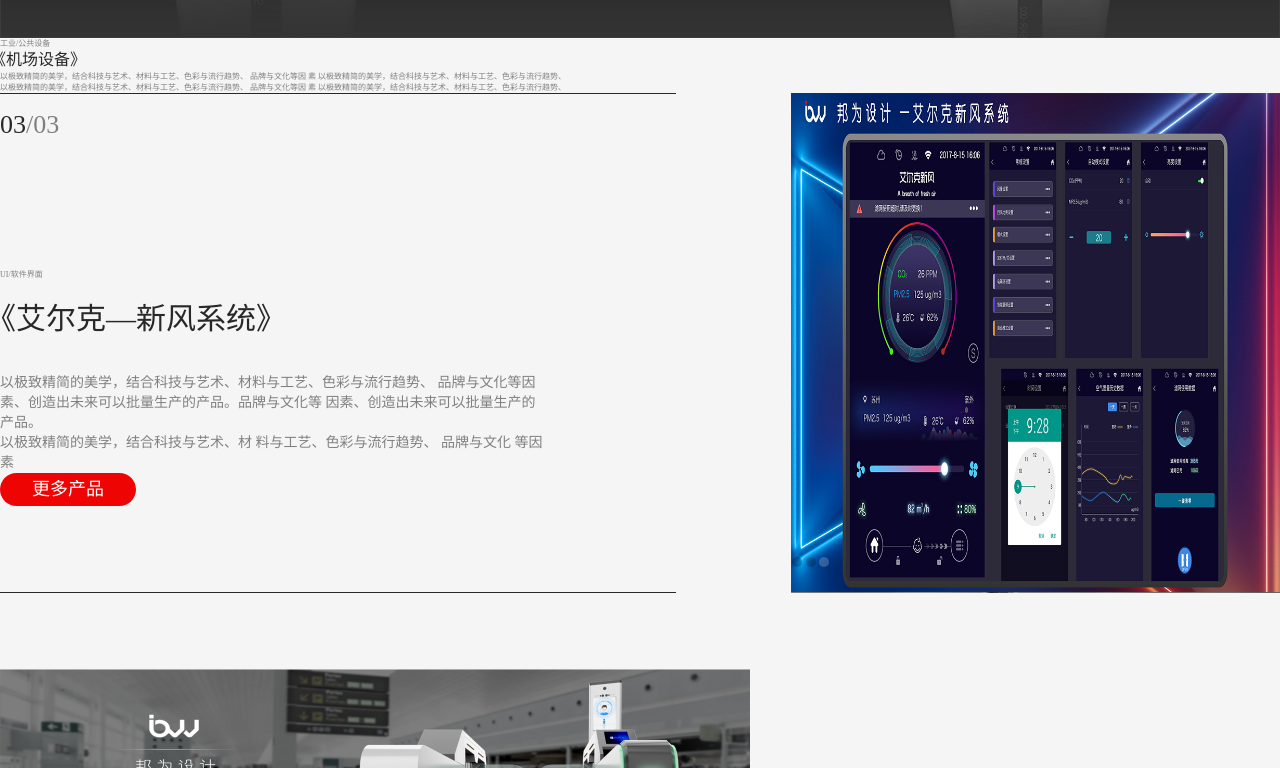
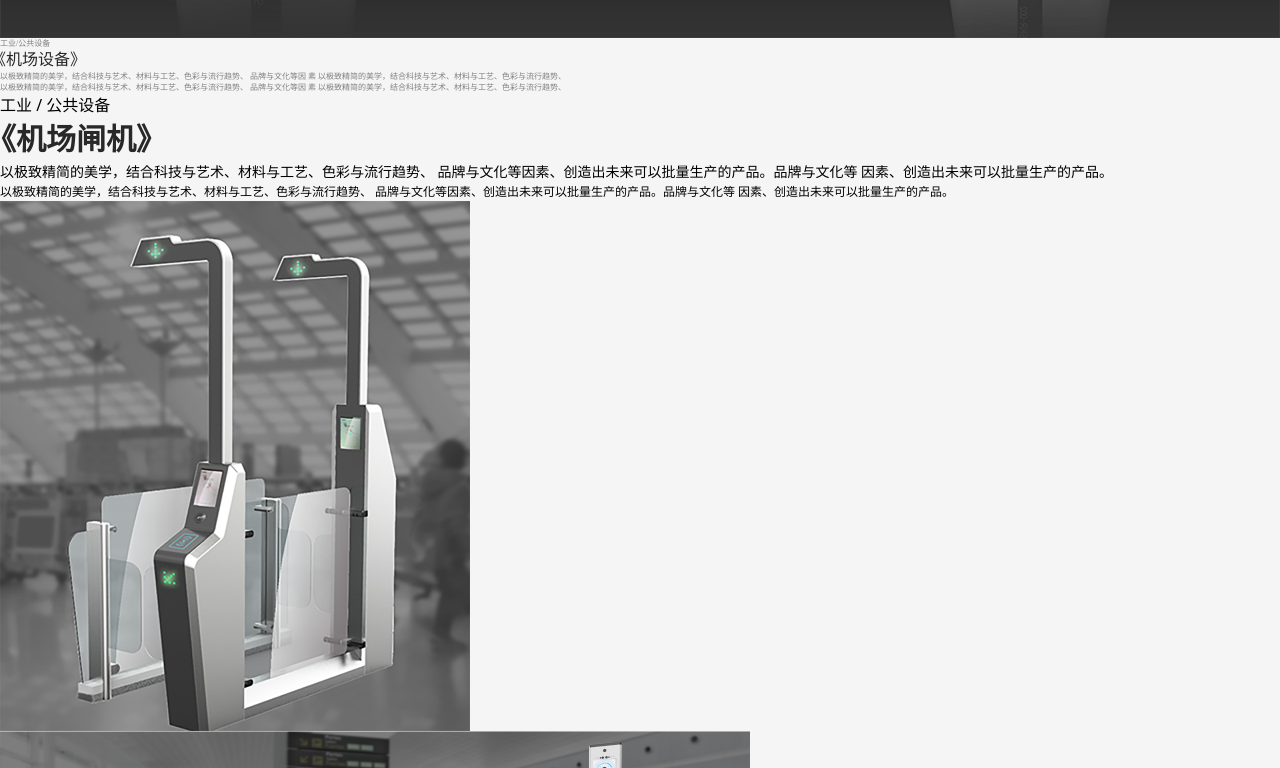
Before and after one commit to wangliang01/vue-official-website, a Vue app: page /#/case/detail in a window 1280 px wide. Shown: the part 852-1620 px from the top of the page. Built offline with nearby package versions, Linux system fonts and the light colour scheme; a web font is replaced by a local one.

Commit message:
update: 调整case/detail

```diff
--- a/index.html
+++ b/index.html
@@ -2,7 +2,7 @@
 <html lang="en">
   <head>
     <meta charset="UTF-8" />
-    <link rel="icon" type="image/png" href="/logo@2x.png" />
+    <link rel="icon" type="image/png" href="/favicon.png" />
     <meta name="viewport" content="width=device-width, initial-scale=1.0" />
     <title>产品设计-苏州邦为工业产品设计有限公司</title>
     <meta
--- a/src/views/case/detail.vue
+++ b/src/views/case/detail.vue
@@ -25,29 +25,38 @@
     </div>
 
     <div class="xs:hidden md:block md:container md:mx-auto shadow-xl">
-      <y-card
-        layout="text-image"
-        class="px-40 pt-19"
-        style="margin-bottom: 76px"
-      >
-        <template #label>UI/软件界面</template>
-        <template #title> 《艾尔克—新风系统》</template>
-        <template #content>
-          <div class="xs:hidden sm:block">
+      <div class="px-40 pt-19 flex justify-between">
+        <div
+          class="left border-t border-b border-solid border-black sm:mr-10 lg:mr-30 sm:pb-12 lg:pb-25"
+        >
+          <p class="card-label mt-6">
+            <slot name="label">工业 / 公共设备</slot>
+          </p>
+          <h3 class="card-title">
+            <slot name="title">《机场闸机》</slot>
+          </h3>
+          <p class="card-desc">
             以极致精简的美学，结合科技与艺术、材料与工艺、色彩与流行趋势、
             品牌与文化等因素、创造出未来可以批量生产的产品。品牌与文化等
             因素、创造出未来可以批量生产的产品。
-          </div>
-
-          <div class="xs:block sm:hidden">
-            以极致精简的美学，结合科技与艺术、材 料与工艺、色彩与流行趋势、
-            品牌与文化 等因素
-          </div>
-        </template>
-      </y-card>
+          </p>
+          <p class="card-tips">
+            以极致精简的美学，结合科技与艺术、材料与工艺、色彩与流行趋势、
+            品牌与文化等因素、创造出未来可以批量生产的产品。品牌与文化等
+            因素、创造出未来可以批量生产的产品。
+          </p>
+        </div>
+        <div class="right card-image">
+          <img
+            src="../../assets/icons/card1@2x.png"
+            alt="card1"
+            class="w-full h-full"
+          />
+        </div>
+      </div>
       <img
         src="../../assets/icons/case_2@2x.png"
-        class="w-full mt-6 object-cover"
+        class="w-full mt-6 md:mt-20 object-cover"
         alt=""
       />
       <div class="overflow-hidden">
@@ -152,4 +161,52 @@
     }
   }
 }
+
+.left {
+  flex: 3;
+}
+.right {
+  max-width: 470px;
+  flex: 2;
+}
+
+.card-title {
+  position: relative;
+  left: -14px;
+  font-size: 30px;
+  font-family: Microsoft YaHei;
+  font-weight: bold;
+  color: #282828;
+  @screen md {
+    margin-top: 48px;
+    font-size: 24px;
+  }
+  @screen xl {
+    margin-top: 132px;
+  }
+}
+.card-desc {
+  font-size: 14px;
+  font-family: Microsoft YaHei;
+  @screen md {
+    margin-top: 12px;
+  }
+  @screen xl {
+    margin-top: 32px;
+  }
+}
+.card-tips {
+  font-size: 12px;
+  font-family: Microsoft YaHei;
+  @screen md {
+    margin-top: 12px;
+  }
+  @screen xl {
+    margin-top: 32px;
+  }
+}
+
+.card-image {
+  width: 470px;
+}
 </style>
--- a/src/views/case/index.vue
+++ b/src/views/case/index.vue
@@ -4,7 +4,7 @@
       src="../../assets/icons/design@2x.png"
       alt=""
       class="h-30 md:block xs:hidden md:px-4"
-      style="margin-top: -322px"
+      style="margin-top: -310px"
     />
     <div class="mt-7 px-4 xs:block md:hidden">
       <div class="flex justify-between">
--- a/tailwind.config.cjs
+++ b/tailwind.config.cjs
@@ -65,6 +65,7 @@
         25: '100px',
         27: '108px',
         27.5: '110px',
+        30: '120px',
         40: '160px'
       },
       margin: {
```
Also changed, not shown: public/favicon.png (added).
